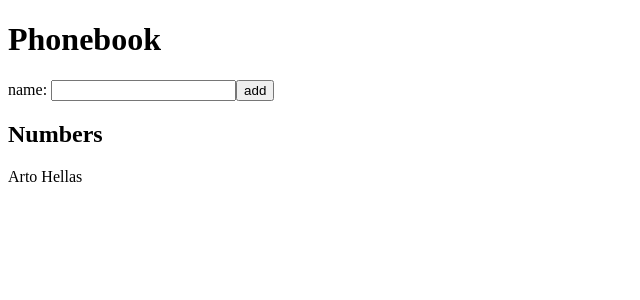
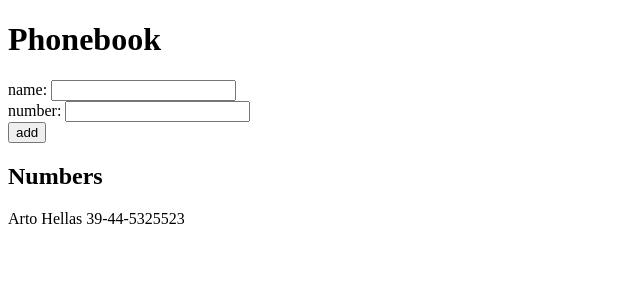
Before and after one commit to AngelaMorenoPrado/fullstackopen, a React (Vite) app in the folder part2/phonebook/: page / in a window 1280 px wide. Shown: the top 300 px of the page, without its empty margins (0-640 px from the left). Built offline with nearby package versions, Linux system fonts and the light colour scheme.

Commit message:
feat: implement exercise 2.8 step 3

```diff
--- a/part2/phonebook/src/App.jsx
+++ b/part2/phonebook/src/App.jsx
@@ -3,12 +3,17 @@ import { useState } from 'react'
 function App() {
 
   const [persons, setPersons] = useState([
-    { name: 'Arto Hellas' }
+    { name: 'Arto Hellas', number: '39-44-5325523' }
   ])
   const [newName, setNewName] = useState('')
+  const [newNumber, setNewNumber] = useState('')
 
   const handleNewName = (event) => {
     setNewName(event.target.value)
+  }
+
+  const handleNewNumber = (event) => {
+    setNewNumber(event.target.value)
   }
 
   const addPerson = (event) => {
@@ -20,7 +25,7 @@ function App() {
     }
     setPersons([
       ...persons,
-      { name: newName }
+      { name: newName, number: newNumber }
     ])
   }
 
@@ -34,13 +39,19 @@ function App() {
     <div>
       <h1>Phonebook</h1>
       <form onSubmit={addPerson}>
-        <span>name: </span>
-        <input value={newName} onChange={handleNewName} />
+        <div>
+          <span>name: </span>
+          <input value={newName} onChange={handleNewName} />
+        </div>
+        <div>
+          <span>number: </span>
+          <input value={newNumber} onChange={handleNewNumber} />
+        </div>
         <button type="submit">add</button>
       </form>
       <h2>Numbers</h2>
       {persons.map(person => {
-        return <p key={person.name}>{ person.name }</p>
+        return <p key={person.name}>{ person.name } { person.number }</p>
       })}
     </div>
   )
```
